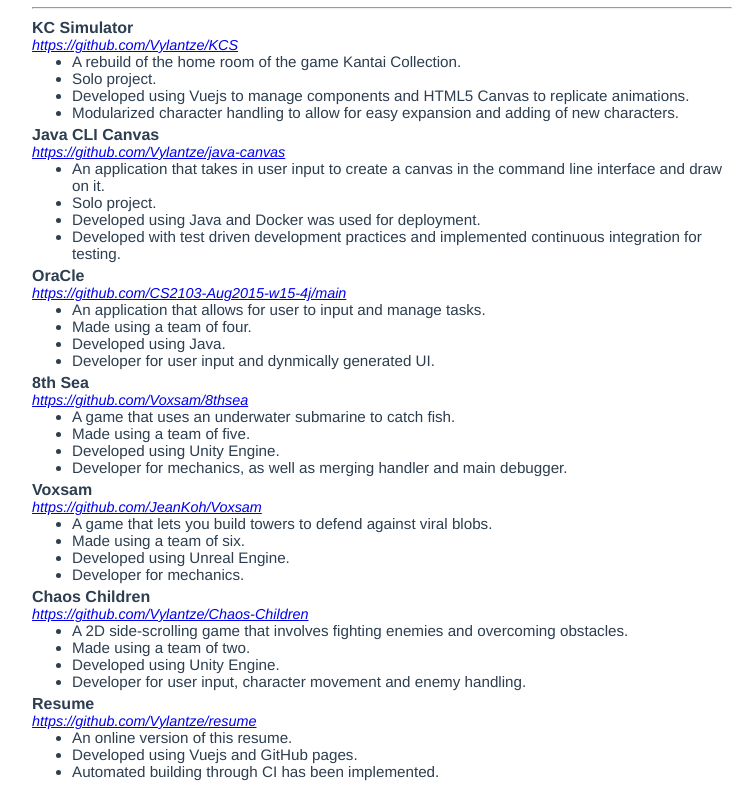
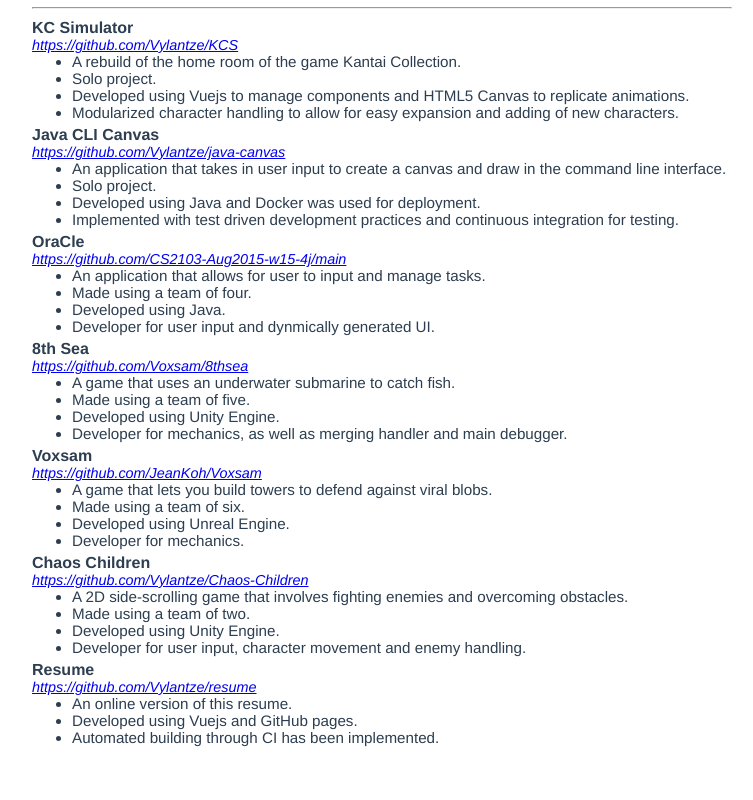
Before and after one commit to Vylantze/resume, a Vue app: page / in a window 1280 px wide. Shown: the part 785-1585 px from the top of the page, without its empty margins (258-1011 px from the left). After the commit the page ends 1551 px from the top, so only its background shows below. Built offline with nearby package versions, Linux system fonts and the light colour scheme.

Commit message:
Update description.

```diff
--- a/src/components/Body.vue
+++ b/src/components/Body.vue
@@ -132,10 +132,10 @@
           <a target="_blank" href="https://github.com/Vylantze/java-canvas">https://github.com/Vylantze/java-canvas</a>
         </div>
         <ul>
-          <li>An application that takes in user input to create a canvas in the command line interface and draw on it.</li>
+          <li>An application that takes in user input to create a canvas and draw in the command line interface.</li>
           <li>Solo project.</li>
           <li>Developed using Java and Docker was used for deployment.</li>
-          <li>Developed with test driven development practices and implemented continuous integration for testing.</li>
+          <li>Implemented with test driven development practices and continuous integration for testing.</li>
         </ul>
       </Subsection>
 
```
